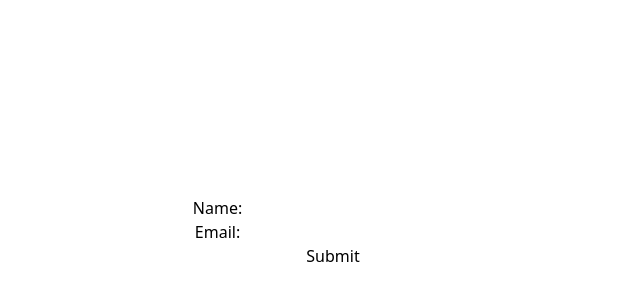
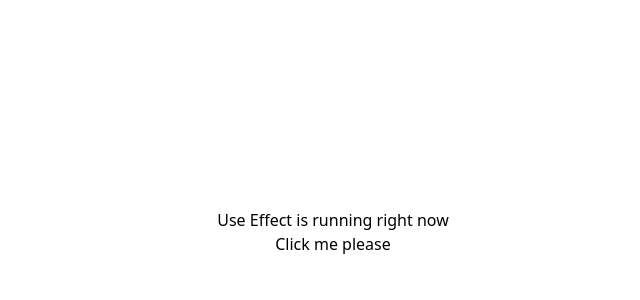
Before and after one commit to anowarzz/react-hooks-and-optimizations, a React (Vite) app: page / in a window 1280 px wide. Shown: the part 168-468 px from the top of the page, without its empty margins (307-947 px from the left). Built offline with nearby package versions, Linux system fonts and the light colour scheme.

Commit message:
useEffect basic ussage practiced

```diff
--- a/src/App.tsx
+++ b/src/App.tsx
@@ -4,6 +4,7 @@ import UseStateExample from "./pages/UseStateExample";
 import MultipleStateExample from "./pages/MultipleStateExample";
 import UseReducerExample from "./pages/UseReducerExample";
 import UseReducerForm from "./pages/UseReducerForm";
+import UseEffectExample from "./pages/UseEffectExample";
 
 function App() {
   const [counter, setCounter] = useState(0);
@@ -13,7 +14,8 @@ function App() {
       {/* <UseStateExample counter={counter} setCounter={setCounter} /> */}
       {/* <MultipleStateExample /> */}
       {/* <UseReducerExample /> */}
-      <UseReducerForm />
+      {/* <UseReducerForm /> */}
+      <UseEffectExample />
     </div>
   );
 }
--- /dev/null
+++ b/src/pages/UseEffectExample.tsx
@@ -0,0 +1,27 @@
+import { useEffect, useState } from "react";
+
+const UseEffectExample = () => {
+  const [hidden, setHidden] = useState(false);
+
+  useEffect(() => {
+    console.log("Render");
+
+    return () => {
+      console.log("Inside this clean up , i feel free");
+    };
+  }, [hidden]);
+
+  return (
+    <div>
+      <h1>Use Effect is running right now</h1>
+      <button
+        onClick={() => setHidden((prev) => !prev)}
+        className="btn p-2 m-2 bg-blue-500 text-white"
+      >
+        Click me please
+      </button>
+    </div>
+  );
+};
+
+export default UseEffectExample;
--- a/src/pages/UseReducerExample.tsx
+++ b/src/pages/UseReducerExample.tsx
@@ -20,6 +20,9 @@ const UseReducerExample = () => {
         return currentState;
     }
   };
+
+
+
 
   const [state, dispatch] = useReducer(reducer, initialState);
 
```
